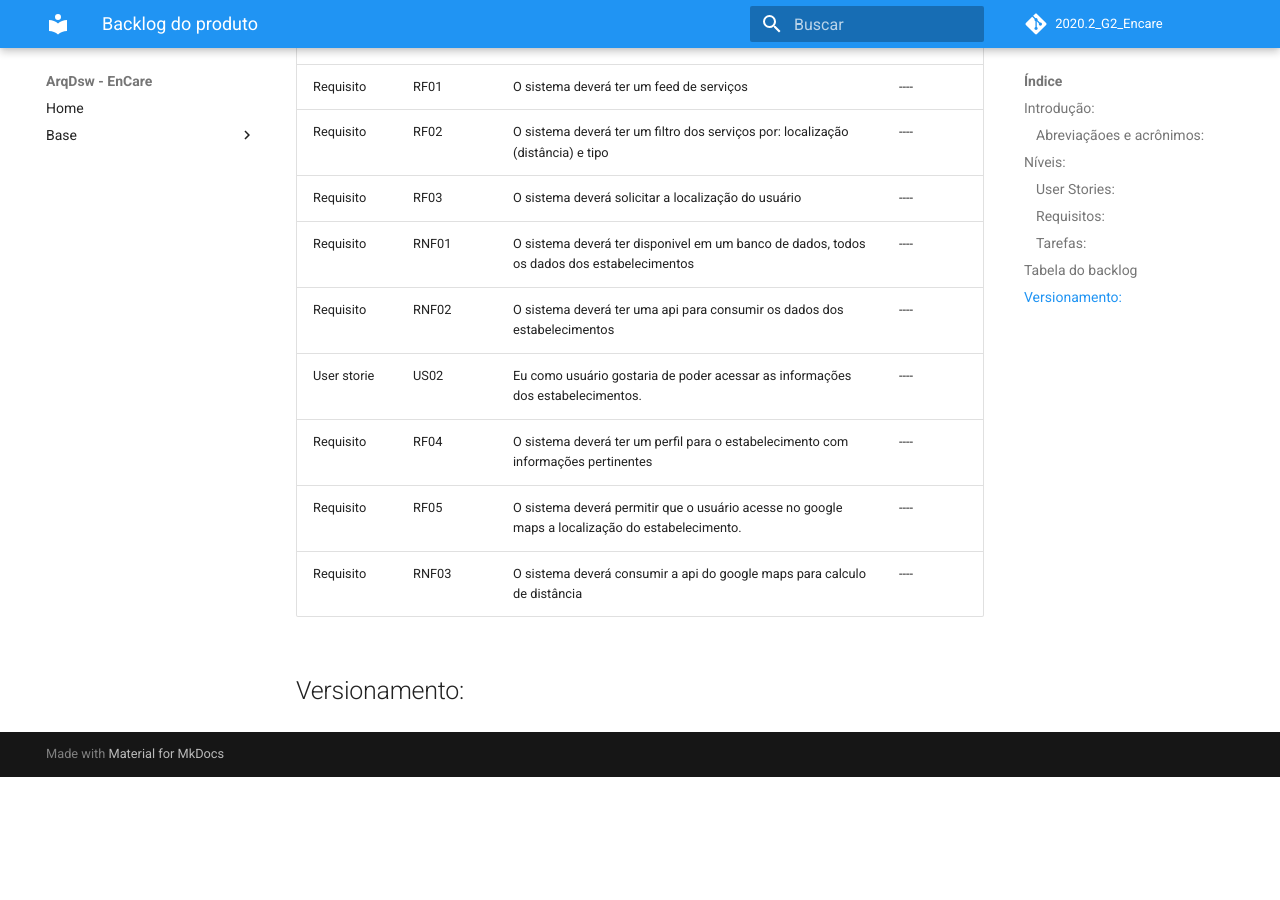
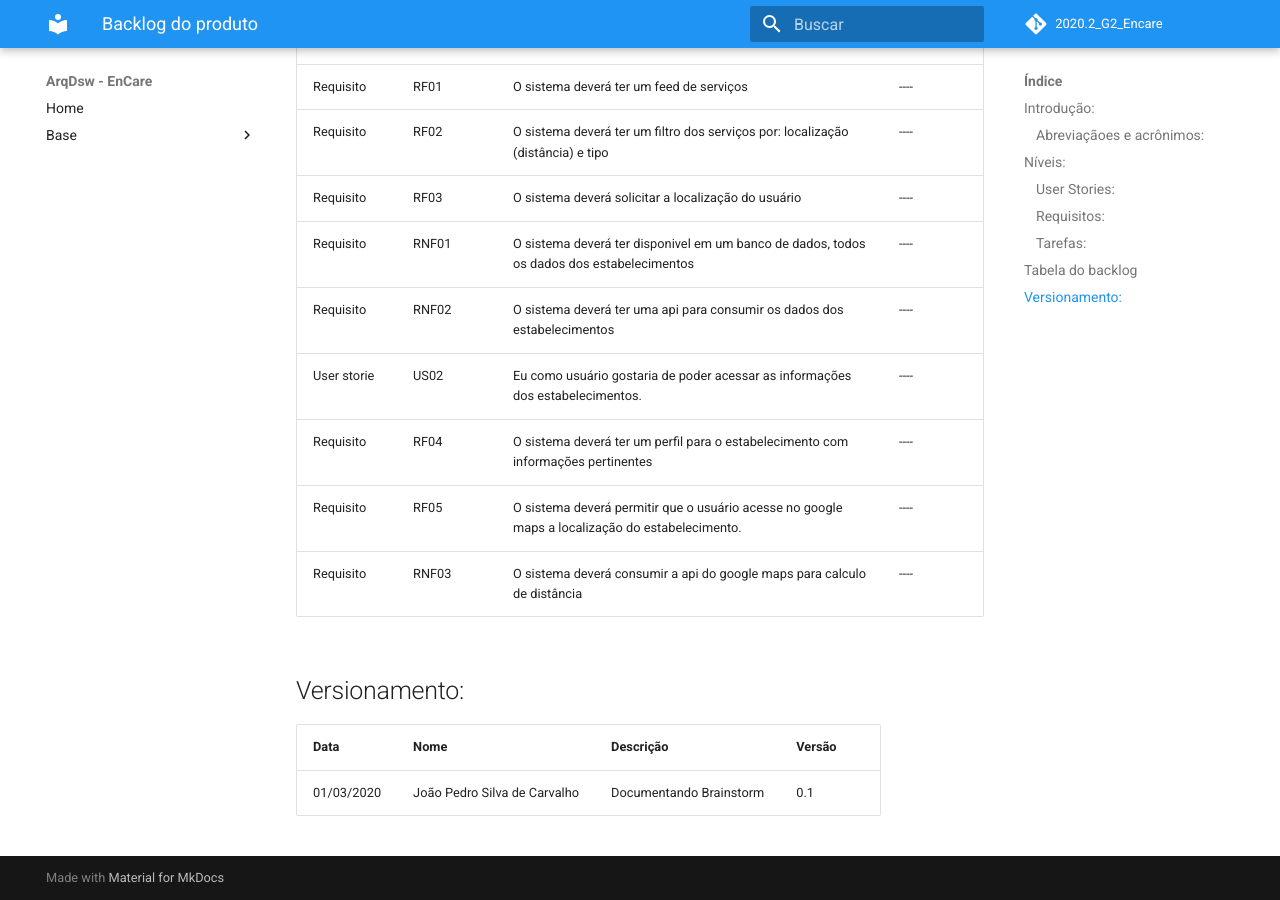
Before and after one commit to UnBArqDsw2020-2/2020.2_G2_Encare, an MkDocs documentation site: the page built from docs/Modelagem/Backlog.md, in a window 1280 px wide and 900 px high, scrolled down 904 px. Built offline with MkDocs 1.6.1 and Material for MkDocs 9.7.7, drawn with Linux system fonts in a browser that asks for light colours; comment, search, counter and statistics services are not loaded; before the commit the page ends 1681 px from its top, so only the background shows below that.

Commit message:
#30 Adicionando versionamento

```diff
--- a/docs/Modelagem/Backlog.md
+++ b/docs/Modelagem/Backlog.md
@@ -101,3 +101,6 @@
 </table>
 
 ## Versionamento:
+| Data | Nome | Descrição | Versão |
+|------|------|-----------|--------|
+| 01/03/2020 | João Pedro Silva de Carvalho | Documentando Brainstorm | 0.1 |
```
